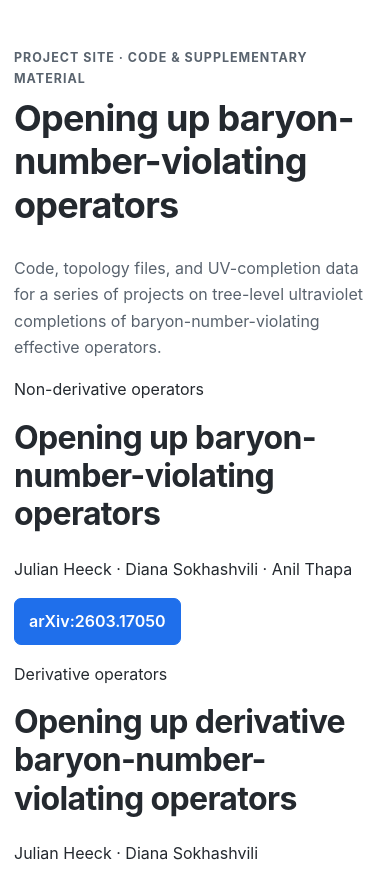
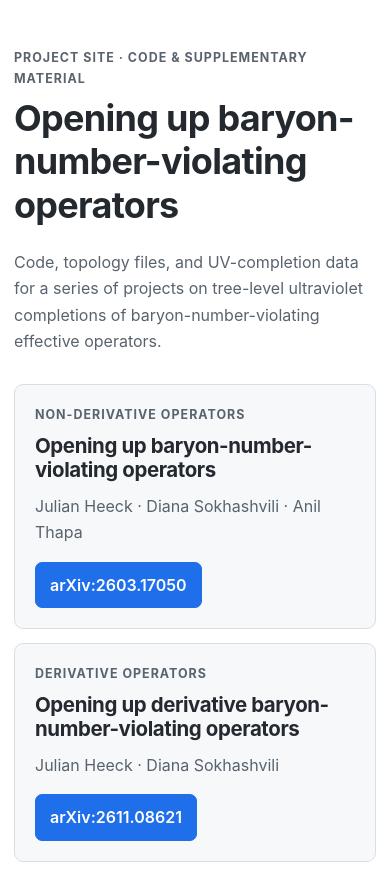
Before and after one commit to julian-heeck/BNV, a plain HTML site: page index.html in a window 390 px wide. Shown: the top 870 px of the page. Drawn offline with Linux system fonts and the light colour scheme.

Commit message:
Add files via upload

```diff
--- a/style.css
+++ b/style.css
@@ -30,7 +30,9 @@ body {
   border-bottom: 1px solid var(--line);
 }
 
-.eyebrow {
+.eyebrow,
+.section-kicker,
+.paper-label {
   margin: 0 0 8px;
   color: var(--muted);
   font-size: 0.78rem;
@@ -61,16 +63,39 @@ h3 {
   font-size: 1.25rem;
 }
 
-.authors {
-  margin: 18px 0 24px;
+.intro {
+  max-width: 790px;
+  margin: 22px 0 0;
   color: var(--muted);
-  font-size: 1.05rem;
 }
 
-.intro {
-  max-width: 760px;
-  margin: 28px 0 0;
+.paper-grid {
+  display: grid;
+  grid-template-columns: repeat(2, minmax(0, 1fr));
+  gap: 14px;
+  margin: 30px 0 20px;
+}
+
+.paper-card {
+  padding: 20px;
+  border: 1px solid var(--line);
+  border-radius: 9px;
+  background: var(--soft);
+}
+
+.paper-title {
+  margin: 0 0 10px;
+  font-size: 1.28rem;
+}
+
+.paper-authors,
+.section-authors {
+  margin: 0 0 16px;
   color: var(--muted);
+}
+
+.section-authors {
+  margin-top: -12px;
 }
 
 .links {
@@ -89,7 +114,7 @@ h3 {
   text-decoration: none;
 }
 
-.button:hover { background: var(--soft); }
+.button:hover { background: #fff; }
 
 .button.primary {
   border-color: #1f6feb;
@@ -168,7 +193,7 @@ pre code {
 }
 
 .project-figure {
-  max-width: 680px;
+  max-width: 760px;
   margin: 30px auto;
 }
 
@@ -182,14 +207,17 @@ pre code {
 }
 
 .hero-figure {
-  max-width: 360px;
+  max-width: 440px;
   margin-top: 34px;
 }
 
 .topology-figure {
-  max-width: 480px;
+  max-width: 560px;
 }
 
+.uv-figure {
+  max-width: 760px;
+}
 
 .contact { border-bottom: 0; }
 
@@ -199,10 +227,10 @@ footer {
   font-size: 0.9rem;
 }
 
-@media (max-width: 650px) {
+@media (max-width: 700px) {
   body { font-size: 16px; }
   .page { width: min(calc(100% - 28px), var(--max)); }
   .hero { padding-top: 48px; }
   section { padding: 40px 0; }
-  .downloads { grid-template-columns: 1fr; }
+  .paper-grid, .downloads { grid-template-columns: 1fr; }
 }
```
